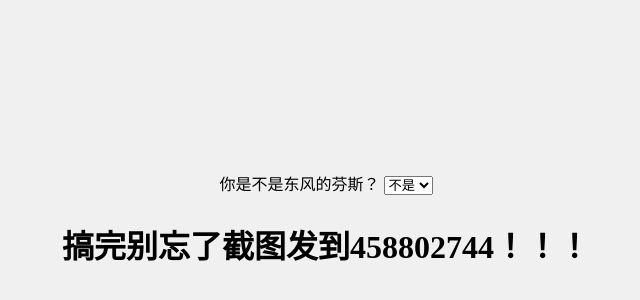
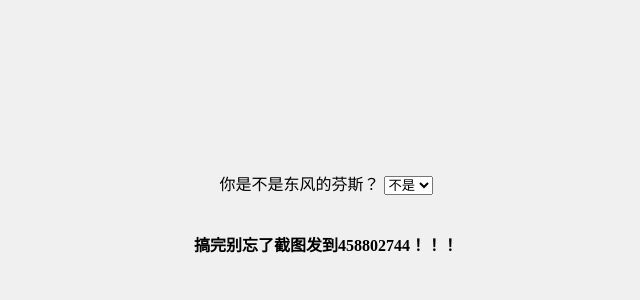
Before and after one commit to weilanzhihe/weilanzhihe, a plain HTML site: page index.html in a window 1280 px wide. Shown: the part 176-476 px from the top of the page, without its empty margins (314-954 px from the left). Drawn offline with Linux system fonts and the light colour scheme.

Commit message:
搞了一下

```diff
--- a/index.html
+++ b/index.html
@@ -1,5 +1,5 @@
 <head>
-    <title>东风粉丝大调查！！！</title>
+    <title>东风粉丝大调查</title>
     <link rel="stylesheet" href="style.css">
 </head>
 <body>
@@ -10,5 +10,5 @@
             <option value="yes">是的</option>
         </select>
     </form>
-    <h1>搞完别忘了截图发到458802744！！！</h1>
+    <h4>搞完别忘了截图发到458802744！！！</h4>
 </body>
```
